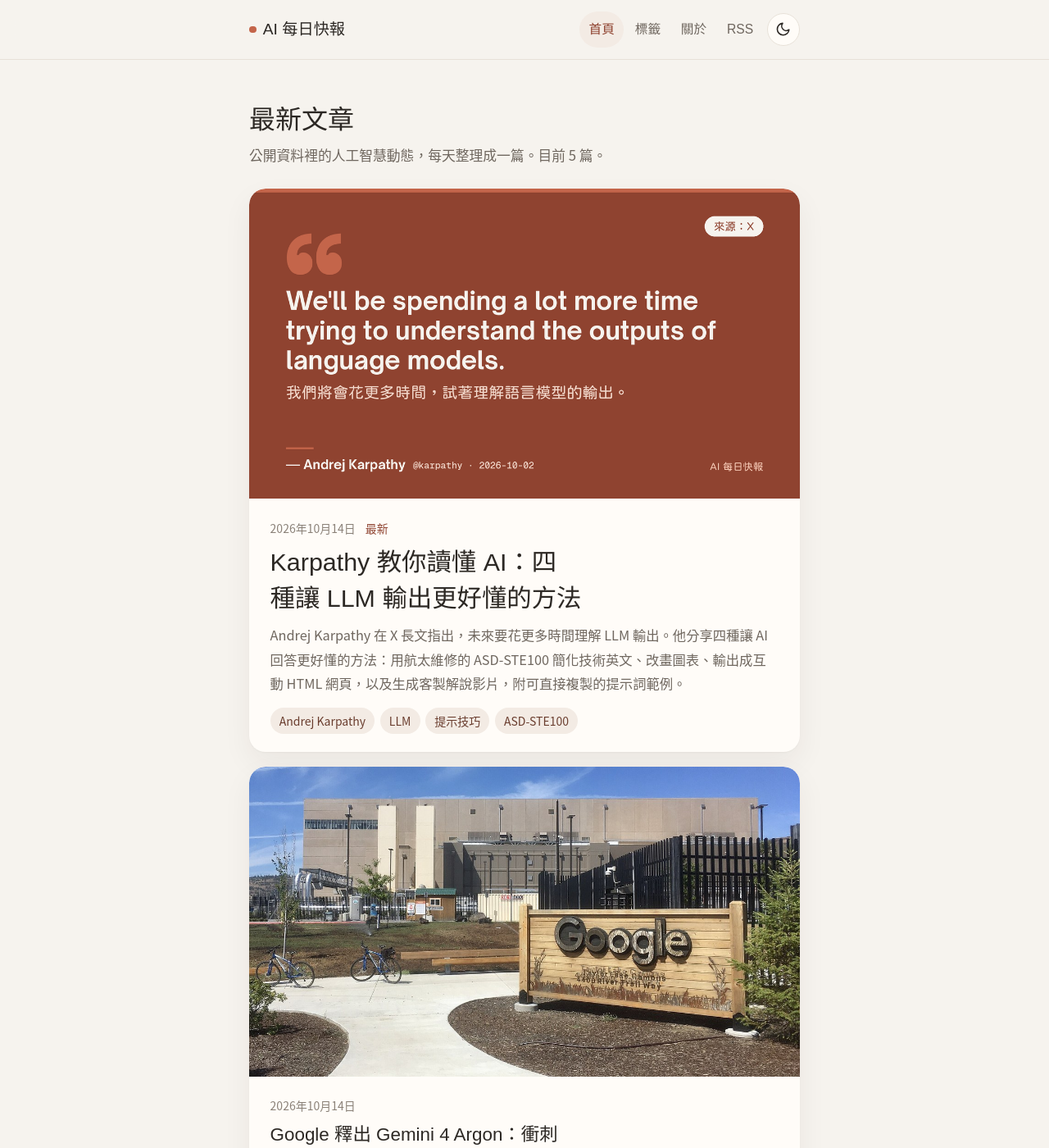
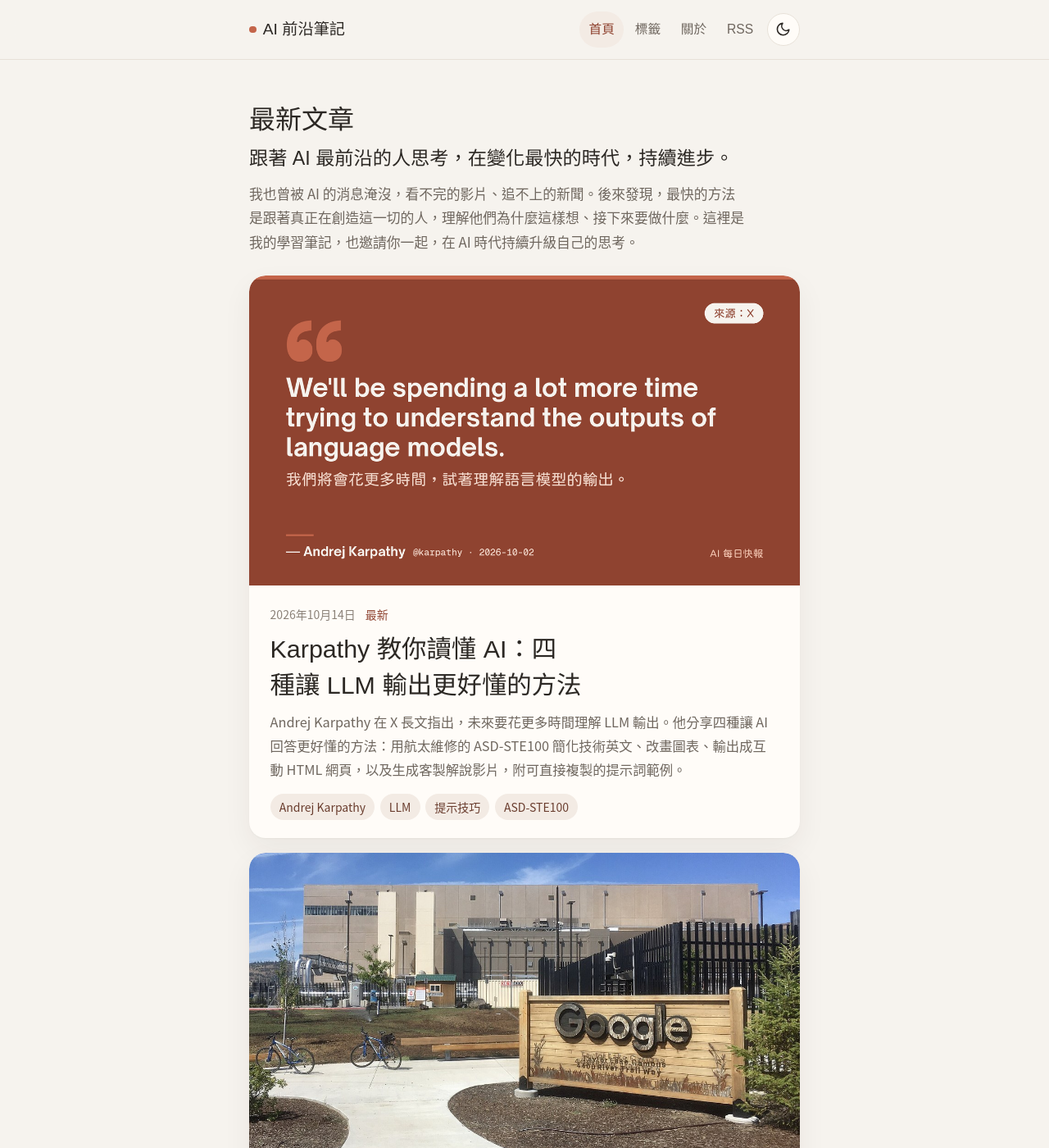
Before and after one commit to yc-chiu/ai-daily-blog, a Jekyll site: the page built from index.html, in a window 1280 px wide and 1400 px high. Shown: the whole window at 82% size. Built offline with Jekyll 4.4.1, drawn with Linux system fonts in a browser that asks for light colours; some web fonts are replaced; the list of posts is cut into pages by our own code; some of the changed text lies outside the part shown.

Commit message:
Rename site to AI 前沿筆記 and new home tagline/intro

```diff
--- a/_config.yml
+++ b/_config.yml
@@ -1,10 +1,10 @@
-# AI 每日快報
+# AI 前沿筆記
 # 專案網站網址：https://yc-chiu.github.io/ai-daily-blog/
 # baseurl 必須是儲存庫名稱，前面加斜線、結尾不要斜線。
 # 站內連結請寫 /assets/... 或 /about/，版型會自動加上 baseurl。
 
-title: AI 每日快報
-description: 一天一篇，以繁體中文整理人工智慧的最新動態。
+title: AI 前沿筆記
+description: 跟著 AI 最前沿的人思考，在變化最快的時代，持續進步。
 lang: zh-Hant-TW
 url: https://yc-chiu.github.io
 baseurl: /ai-daily-blog
--- a/assets/css/style.css
+++ b/assets/css/style.css
@@ -224,6 +224,20 @@
   color: var(--muted);
   font-size: 1.05rem;
   line-height: 1.75;
+}
+
+.home-head .home-tagline {
+  margin: 0 0 0.6rem;
+  max-width: 30em;
+  color: var(--ink);
+  font-family: var(--font-display);
+  font-size: clamp(1.2rem, 2.4vw, 1.45rem);
+  line-height: 1.6;
+  text-wrap: balance;
+}
+
+.home-head .home-intro {
+  font-family: var(--font-body);
 }
 
 .entries {
--- a/index.html
+++ b/index.html
@@ -4,7 +4,8 @@
 ---
 <header class="home-head">
   <h1>最新文章</h1>
-  <p>公開資料裡的人工智慧動態，每天整理成一篇。目前 {{ site.posts.size }} 篇。</p>
+  <p class="home-tagline">跟著 AI 最前沿的人思考，在變化最快的時代，持續進步。</p>
+  <p class="home-intro">我也曾被 AI 的消息淹沒，看不完的影片、追不上的新聞。後來發現，最快的方法是跟著真正在創造這一切的人，理解他們為什麼這樣想、接下來要做什麼。這裡是我的學習筆記，也邀請你一起，在 AI 時代持續升級自己的思考。</p>
 </header>
 {% if paginator.posts.size == 0 %}
 <p class="empty">尚無文章。</p>
--- a/tags.html
+++ b/tags.html
@@ -2,12 +2,12 @@
 layout: default
 title: 標籤
 permalink: /tags/
-description: 依標籤瀏覽 AI 每日快報的文章。
+description: 依標籤瀏覽 AI 前沿筆記的文章。
 ---
 <article class="page">
   <header class="page-head">
     <h1>標籤</h1>
-    <p class="page-intro">從主題找出相關的每日快報。</p>
+    <p class="page-intro">從主題找出相關的筆記。</p>
   </header>
   {% if site.tags.size == 0 %}
   <p class="empty">尚無標籤。</p>
```
Also changed, not shown: about.md (+2 -2 lines), README.md, 1 other file.
